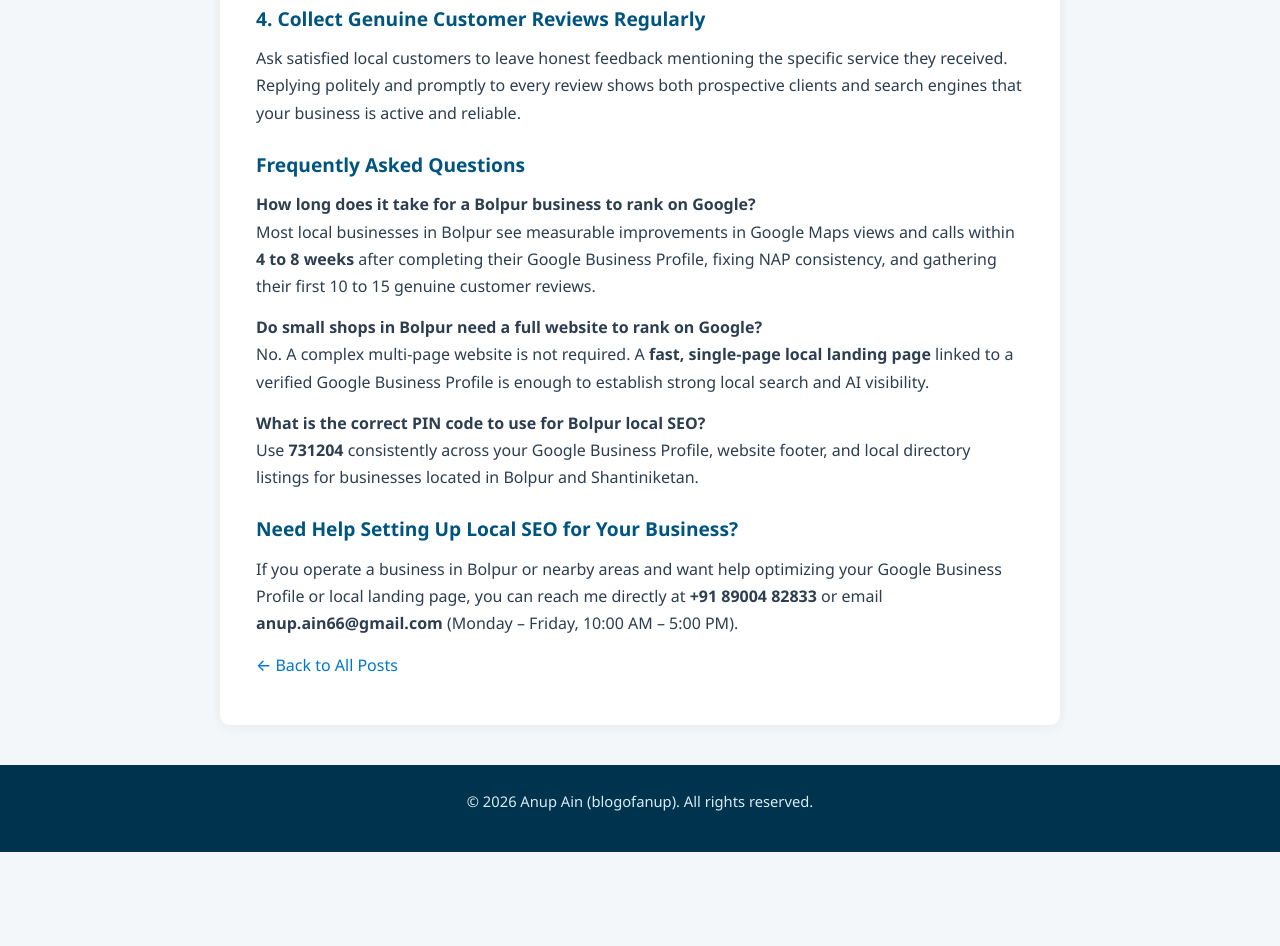
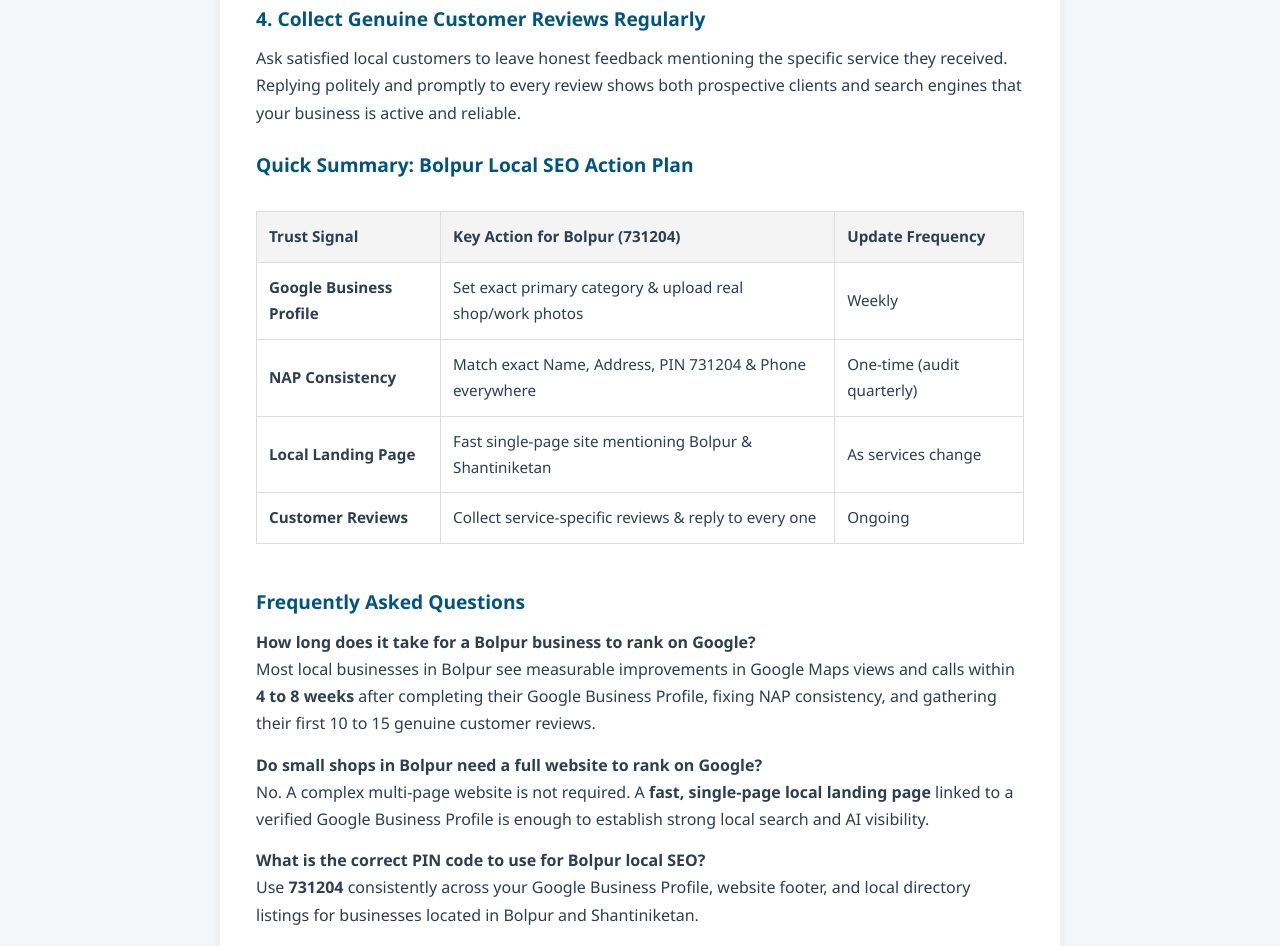
Before and after one commit to blogofanup/anup-portfolio, a plain HTML site: page blog/local-seo-bolpur.html in a window 1280 px wide. Shown: the part 1427-2373 px from the top of the page. Before the commit the page ends 2279 px from the top, so only its background shows below. Drawn offline with Linux system fonts and the light colour scheme.

Commit message:
Update local-seo-bolpur.html

```diff
--- a/blog/local-seo-bolpur.html
+++ b/blog/local-seo-bolpur.html
@@ -145,6 +145,40 @@
     <p>
       Ask satisfied local customers to leave honest feedback mentioning the specific service they received. Replying politely and promptly to every review shows both prospective clients and search engines that your business is active and reliable.
     </p>
+    <h3>Quick Summary: Bolpur Local SEO Action Plan</h3>
+<div style="overflow-x: auto;">
+  <table style="width: 100%; border-collapse: collapse; margin: 20px 0; font-size: 0.95rem;">
+    <thead>
+      <tr style="background-color: #f4f4f4; text-align: left;">
+        <th style="padding: 12px; border: 1px solid #ddd;">Trust Signal</th>
+        <th style="padding: 12px; border: 1px solid #ddd;">Key Action for Bolpur (731204)</th>
+        <th style="padding: 12px; border: 1px solid #ddd;">Update Frequency</th>
+      </tr>
+    </thead>
+    <tbody>
+      <tr>
+        <td style="padding: 12px; border: 1px solid #ddd;"><strong>Google Business Profile</strong></td>
+        <td style="padding: 12px; border: 1px solid #ddd;">Set exact primary category &amp; upload real shop/work photos</td>
+        <td style="padding: 12px; border: 1px solid #ddd;">Weekly</td>
+      </tr>
+      <tr>
+        <td style="padding: 12px; border: 1px solid #ddd;"><strong>NAP Consistency</strong></td>
+        <td style="padding: 12px; border: 1px solid #ddd;">Match exact Name, Address, PIN 731204 &amp; Phone everywhere</td>
+        <td style="padding: 12px; border: 1px solid #ddd;">One-time (audit quarterly)</td>
+      </tr>
+      <tr>
+        <td style="padding: 12px; border: 1px solid #ddd;"><strong>Local Landing Page</strong></td>
+        <td style="padding: 12px; border: 1px solid #ddd;">Fast single-page site mentioning Bolpur &amp; Shantiniketan</td>
+        <td style="padding: 12px; border: 1px solid #ddd;">As services change</td>
+      </tr>
+      <tr>
+        <td style="padding: 12px; border: 1px solid #ddd;"><strong>Customer Reviews</strong></td>
+        <td style="padding: 12px; border: 1px solid #ddd;">Collect service-specific reviews &amp; reply to every one</td>
+        <td style="padding: 12px; border: 1px solid #ddd;">Ongoing</td>
+      </tr>
+    </tbody>
+  </table>
+</div>
 <h3>Frequently Asked Questions</h3>
 
 <h4>How long does it take for a Bolpur business to rank on Google?</h4>
```
